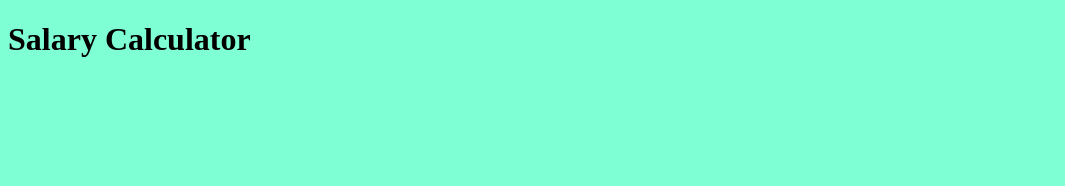
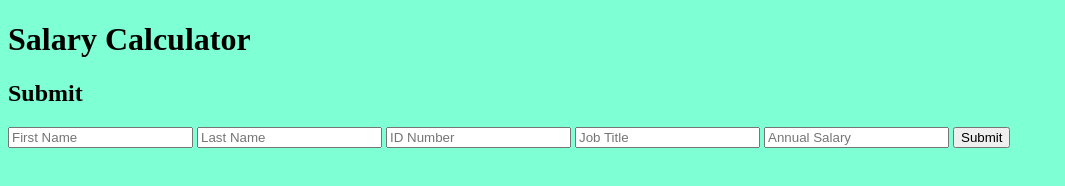
Before and after one commit to Kennyfergy/jQuery-Salary-Calculator, a plain HTML site: page index.html in a window 1280 px wide. Shown: the whole page, without its empty margins (0-1065 px from the left). Drawn offline with Linux system fonts and the light colour scheme.

Commit message:
added input fields and submit button

```diff
--- a/index.html
+++ b/index.html
@@ -9,8 +9,20 @@
     <script src="JS/client.js"></script>
 
 </head>
-<h1>Salary Calculator</h1>
 <body>
+    <main id="form">
+        <header>
+            <h1>Salary Calculator</h1>
+        </header>
+        <section>
+            <h2> Submit </h2>
+            <input type="text" placeholder="First Name" id="firstName"/>
+            <input type="text" placeholder="Last Name" id="lastName"/>
+            <input type="number" placeholder="ID Number" id="idNumber"/>
+            <input type="text" placeholder="Job Title" id="jobTitle"/>
+            <input type="number" placeholder="Annual Salary" id="annualSalary"/>
+            <button id="submitButton" type="submit">Submit</button>
+        </section>
 
 </body>
 </html>
```
